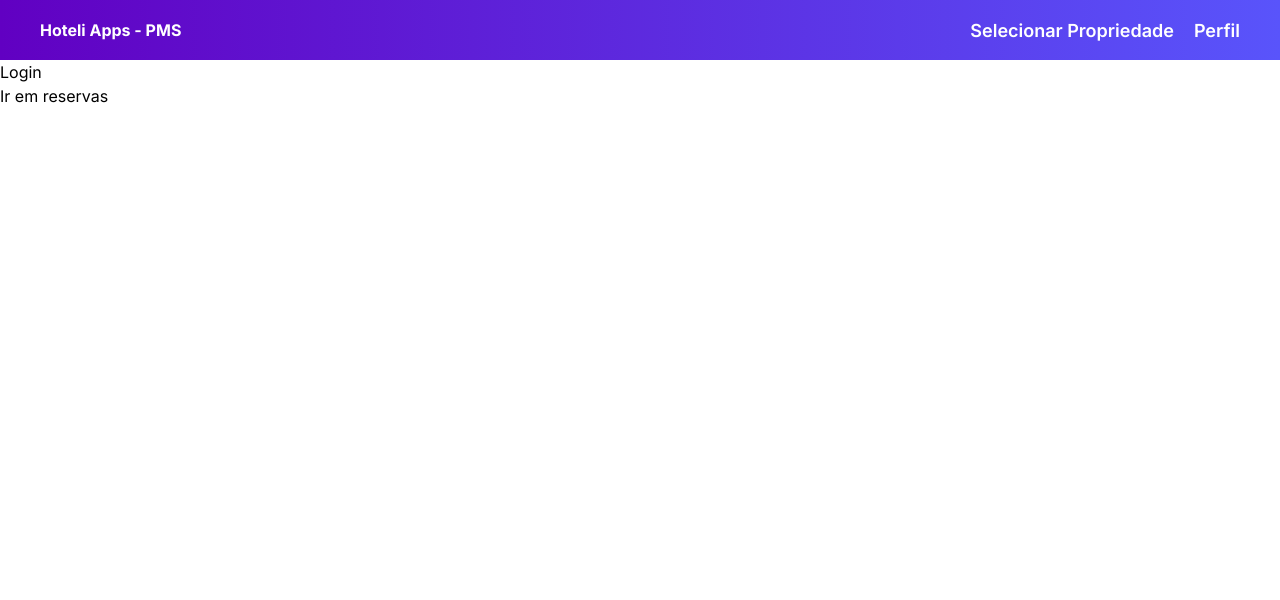
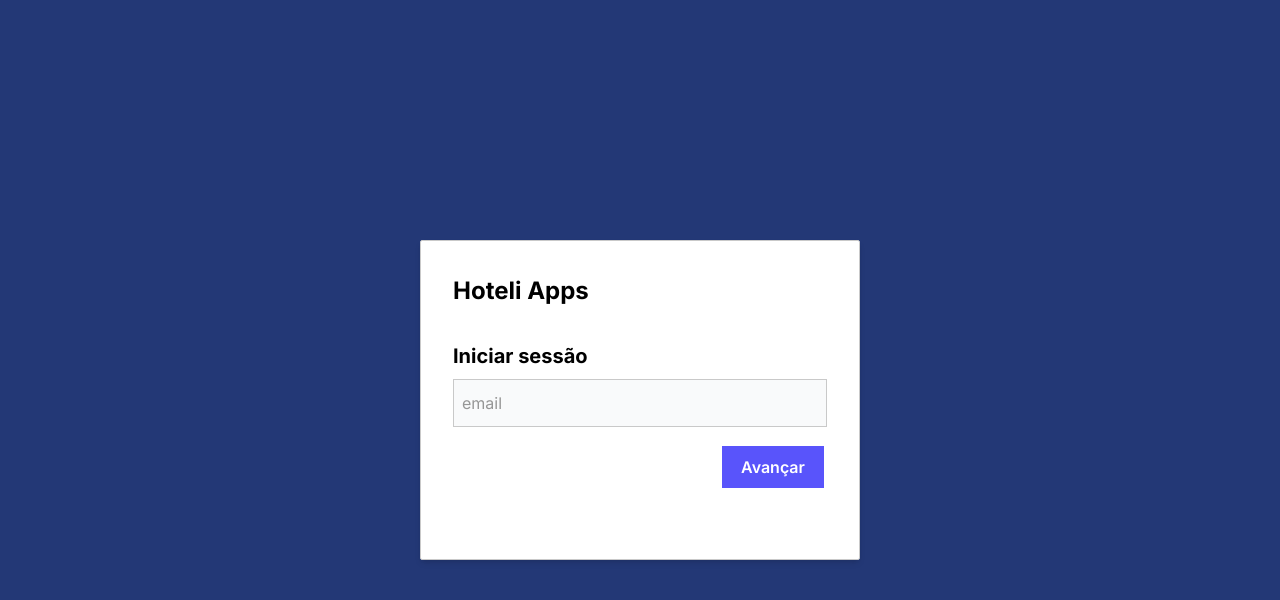
Before and after one commit to Yuri-Joel/gestao-de-hotelaria, a Next.js app: page /login in a window 1280 px wide. Shown: the top 600 px of the page. Built offline with nearby package versions, Linux system fonts and the light colour scheme.

Commit message:
refactor: restructure login components and add state management

```diff
--- /dev/null
+++ b/src/app/(public)/(auth)/layout.tsx
@@ -0,0 +1,11 @@
+const LoginLayout = ({ children }: { children: React.ReactNode }) => {
+	return (
+		<main className="min-h-screen w-full flex items-center justify-center bg-blue">
+			<section className="bg-white rounded-sm shadow-md p-8 w-[440px] h-80 flex flex-col gap-4 border">
+				{children}
+			</section>
+		</main>
+	);
+};
+
+export default LoginLayout;
--- /dev/null
+++ b/src/app/(public)/(auth)/login/confirm/page.tsx
@@ -0,0 +1,58 @@
+"use client";
+
+import { Input } from "@/components/Input/Input";
+import { Button } from "@/components/Button/Button";
+
+import { useRouter } from "next/navigation";
+import { useState } from "react";
+
+import { useLoginFormStore } from "@/store/loginFormStore";
+
+const ConfirmLoginPage = () => {
+	const router = useRouter();
+	const [isLoading, setIsLoading] = useState(false);
+	const { password, email } = useLoginFormStore();
+	const handleNextClick = () => {
+		setIsLoading(true);
+		router.push("/login/confirm");
+	};
+	return (
+		<section className="flex flex-col gap-4">
+			<h1 className="font-bold text-xl">Hoteli Apps</h1>
+			<div>
+				<h1>{email}</h1>
+			</div>
+			<div>
+				<Input
+					className="h-12 rounded-none"
+					type="password"
+					placeholder="Senha"
+					value={password}
+					handleValue={(e) => {
+						useLoginFormStore.setState({
+							password: e.target.value,
+						});
+					}}
+				/>
+			</div>
+			<div className="w-full h-12 flex justify-end">
+				<Button
+					width="108px"
+					height="100%"
+					toolTipTitle="Acessar a sua conta"
+					handleClick={handleNextClick}
+					isLoading={isLoading}
+					border="solid"
+					className="rounded-none"
+					handleActive={() => {
+						return true;
+					}}
+				>
+					Avançar
+				</Button>
+			</div>
+		</section>
+	);
+};
+
+export default ConfirmLoginPage;
--- /dev/null
+++ b/src/app/(public)/(auth)/login/page.tsx
@@ -0,0 +1,60 @@
+"use client";
+
+import { Button } from "@/components/Button/Button";
+import { Input } from "@/components/Input/Input";
+
+import { useLoginFormStore } from "@/store/loginFormStore";
+
+import { useRouter } from "next/navigation";
+import { useState } from "react";
+
+const LoginPage = () => {
+	const router = useRouter();
+	const [isLoading, setIsLoading] = useState(false);
+	const { email } = useLoginFormStore();
+	const handleNextClick = () => {
+		setIsLoading(true);
+		router.push("/login/confirm");
+	};
+	return (
+		<section className="flex flex-col gap-4">
+			<h1 className="font-bold text-2xl">Hoteli Apps</h1>
+			<div className="flex flex-col gap-2 mt-4">
+				<div className="font-bold text-xl">
+					<h1>Iniciar sessão</h1>
+				</div>
+				<div className="h-12">
+					<Input
+						className="h-12 rounded-none"
+						type="email"
+						placeholder="email"
+						value={email}
+						handleValue={(e) => {
+							useLoginFormStore.setState({
+								email: e.target.value,
+							});
+						}}
+					/>
+				</div>
+			</div>
+			<div className="w-full h-12 flex justify-end">
+				<Button
+					width="108px"
+					height="100%"
+					toolTipTitle="Acessar a sua conta"
+					handleClick={handleNextClick}
+					isLoading={isLoading}
+					border="solid"
+					className="rounded-none"
+					handleActive={() => {
+						return true;
+					}}
+				>
+					Avançar
+				</Button>
+			</div>
+		</section>
+	);
+};
+
+export default LoginPage;
--- a/src/app/(public)/layout.tsx
+++ /dev/null
@@ -1,12 +0,0 @@
-import { Header } from "@/components/header/Header";
-
-const PublicLayout = ({ children }: { children: React.ReactNode }) => {
-  return (
-    <div className="min-h-screen bg-white">
-      <Header />
-      {children}
-    </div>
-  );
-};
-
-export default PublicLayout;
--- a/src/app/(public)/login/page.tsx
+++ /dev/null
@@ -1,18 +0,0 @@
-"use client"
-import Link from 'next/link';
-import React from 'react';
-
-const page: React.FC = () => {
-    const slug = "algo"
-    return (
-        <div>
-            <h1>Login</h1>
-            <Link href={`/${slug}/reservas`}>
-            Ir em reservas
-            </Link>
-
-        </div>
-    );
-}
-
-export default page;
--- /dev/null
+++ b/src/store/loginFormStore.ts
@@ -0,0 +1,17 @@
+import { create } from "zustand";
+
+interface LoginFormState {
+	email: string;
+	password: string;
+	setEmail: (email: string) => void;
+	setPassword: (password: string) => void;
+	reset: () => void;
+}
+
+export const useLoginFormStore = create<LoginFormState>((set) => ({
+	email: "",
+	password: "",
+	setEmail: (email) => set({ email }),
+	setPassword: (password) => set({ password }),
+	reset: () => set({ email: "", password: "" }),
+}));
```
Also changed, not shown: 1 other file (tests, documents, lock files or other folders).
